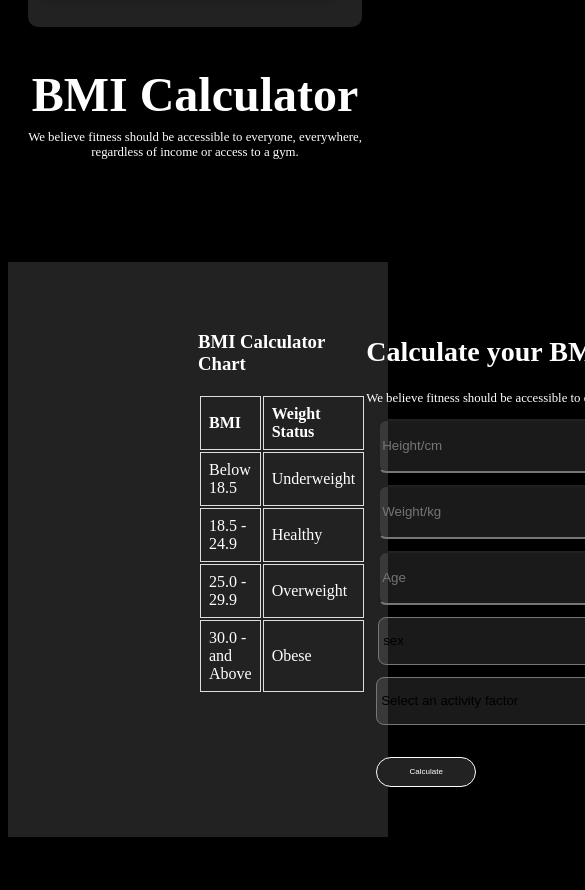
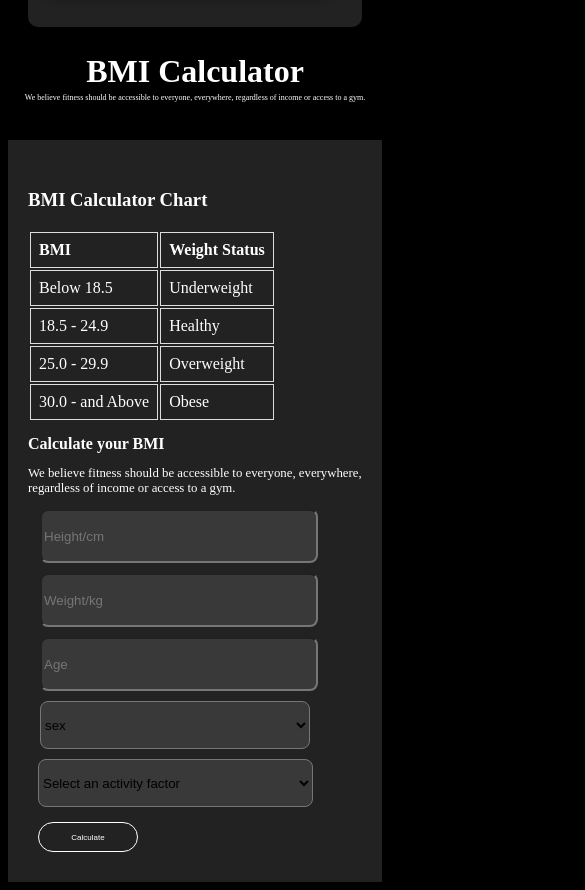
Before and after one commit to mdhasibseo/assingment-2, a plain HTML site: page index.html in a window 390 px wide. Shown: the part 2653-3543 px from the top of the page, 585 px wide, since content can reach past the window. Before the commit the page ends 3498 px from the top, so only its background shows below. Drawn offline with Linux system fonts and the light colour scheme.

Commit message:
bmi-responsive

```diff
--- a/style.css
+++ b/style.css
@@ -250,4 +250,41 @@ td, th {
 .fitness-btn{
    width: 250px;
 }
+.Calculator{
+    flex-direction: column;
 }
+.bmi-header{
+   font-size: 2rem;
+
+}
+.bmi-pra{
+     padding-bottom: 30px;
+     font-size: 0.5rem;
+}
+.Calculator{
+
+    padding-left: 20px;
+    padding-right: 20px;
+    padding-top: 30px;
+    padding-bottom: 30px;
+
+}
+.calculatore-header{
+    font-size: 1rem;
+}
+.Calculator-pra{
+    font-size: 0.8rem;
+}
+.form{
+    width: 270px;
+    height: 48px;
+    border-radius: 8px;
+    justify-items: center;
+  margin-bottom: 10px;
+
+}
+.form-1{
+    width: 275px;
+    margin-bottom: -5px;
+}
+}
```
